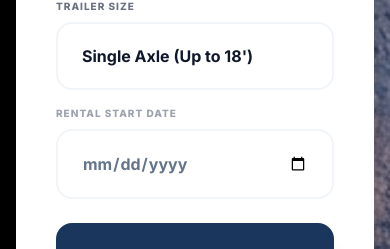
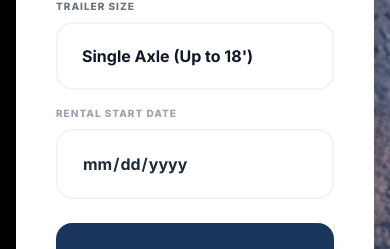
Before and after one commit to sfhighlight2/AsaBoatRentals, a React (Vite) app: page / in a window 390 px wide. Shown: the part 1737-1986 px from the top of the page. Built offline with nearby package versions, Linux system fonts and the light colour scheme.

Commit message:
Fix: Resolve inconsistent date picker styling on iOS/Mobile Safari

```diff
--- a/components/LeadForm.tsx
+++ b/components/LeadForm.tsx
@@ -90,11 +90,13 @@ const LeadForm: React.FC<LeadFormProps> = ({
           </div>
           <div>
             <label className="block text-[10px] font-black text-gray-400 mb-2 uppercase tracking-widest">Rental Start Date</label>
-            <input
-              required
-              type="date"
-              className="w-full px-6 py-5 rounded-2xl border-2 border-slate-100 focus:border-blue-500 outline-none transition font-bold text-slate-500"
-            />
+            <div className="relative">
+              <input
+                required
+                type="date"
+                className="w-full px-6 py-5 rounded-2xl border-2 border-slate-100 focus:border-blue-500 outline-none transition font-bold text-slate-800 bg-white appearance-none"
+              />
+            </div>
           </div>
         </div>
 
@@ -110,7 +112,7 @@ const LeadForm: React.FC<LeadFormProps> = ({
       <div className="mt-12 flex items-center justify-center gap-8 border-t border-slate-50 pt-10">
         <div className="flex flex-col items-center">
           <div className="flex text-yellow-400 text-[10px] mb-2">
-            {[1,2,3,4,5].map(i => <i key={i} className="fa-solid fa-star"></i>)}
+            {[1, 2, 3, 4, 5].map(i => <i key={i} className="fa-solid fa-star"></i>)}
           </div>
           <span className="text-[10px] uppercase tracking-[0.2em] font-black text-slate-400">Google Verified</span>
         </div>
--- a/index.css
+++ b/index.css
@@ -1,4 +1,3 @@
-
 @layer base {
   body {
     -webkit-font-smoothing: antialiased;
@@ -12,3 +11,24 @@
   transition-timing-function: cubic-bezier(0.4, 0, 0.2, 1);
   transition-duration: 300ms;
 }
+
+/* iOS Date Picker Fix */
+input[type="date"] {
+  min-height: 2.5em;
+  /* Ensure enough height for the picker icon */
+  -webkit-appearance: none;
+  appearance: none;
+}
+
+input[type="date"]::-webkit-calendar-picker-indicator {
+  background: transparent;
+  bottom: 0;
+  color: transparent;
+  cursor: pointer;
+  height: auto;
+  left: 0;
+  position: absolute;
+  right: 0;
+  top: 0;
+  width: auto;
+}
```
